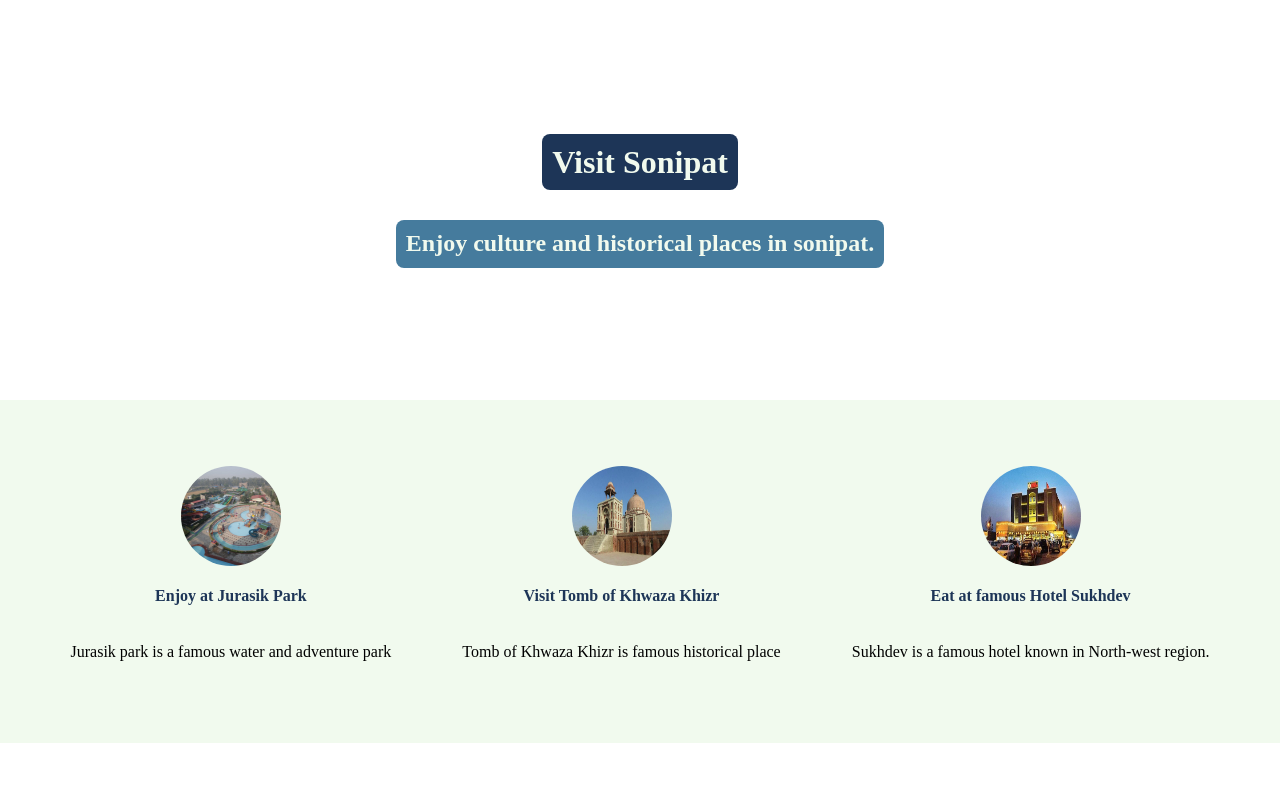
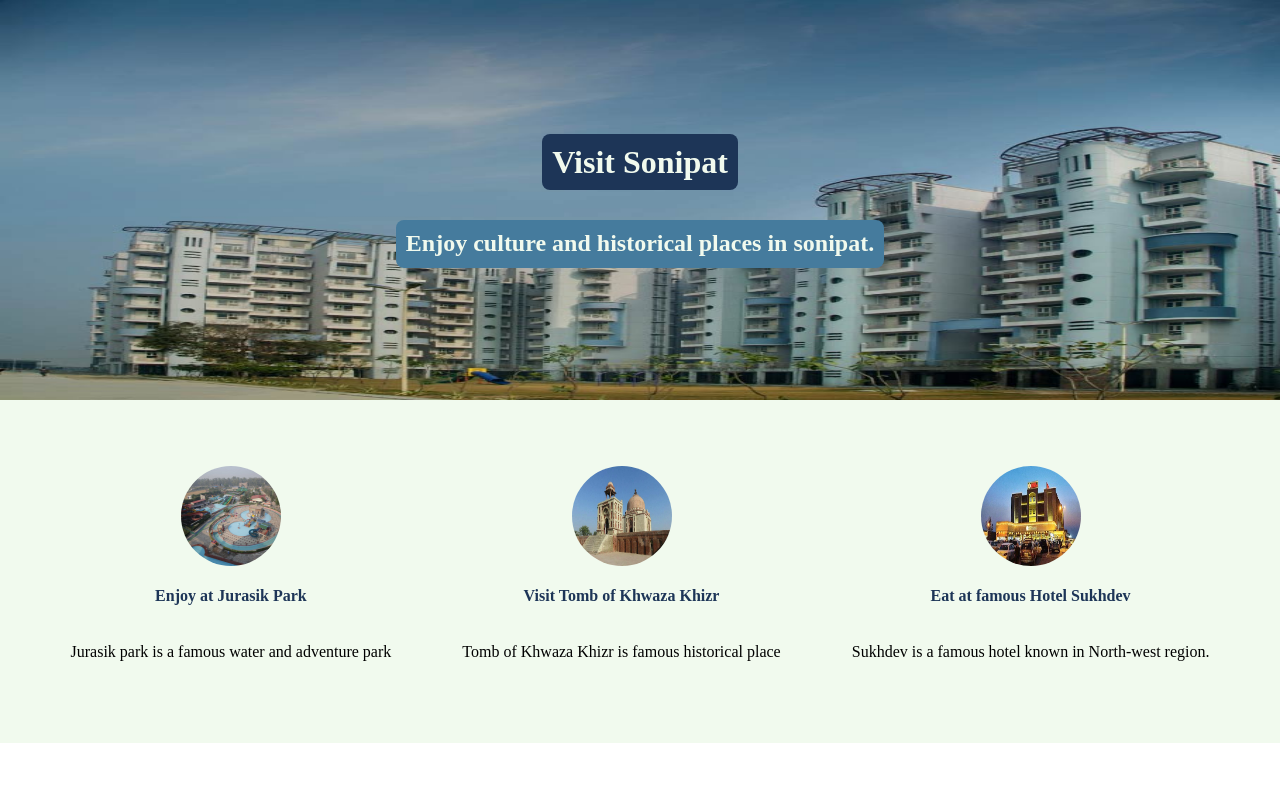
Before and after one commit to aman3113/hometown-sonipat, a plain HTML site: page index.html in a window 1280 px wide. Shown: the top 790 px of the page. Drawn offline with nearby package versions, Linux system fonts and the light colour scheme; a script that the page names is missing.

Commit message:
Update styles.css

```diff
--- a/styles.css
+++ b/styles.css
@@ -19,11 +19,11 @@ body {
   flex-direction: column;
   justify-content: center;
   align-items: center;
-  background-image: url("images/sonipat2.JPG");
+  background-image: url("sonipat2.JPG");
   background-size: 100% 400px;
 }
 #hero:hover {
-  background-image: url("images/sonipat3.JPG");
+  background-image: url("sonipat3.JPG");
 }
 h1 {
   background: #1d3557;
```
